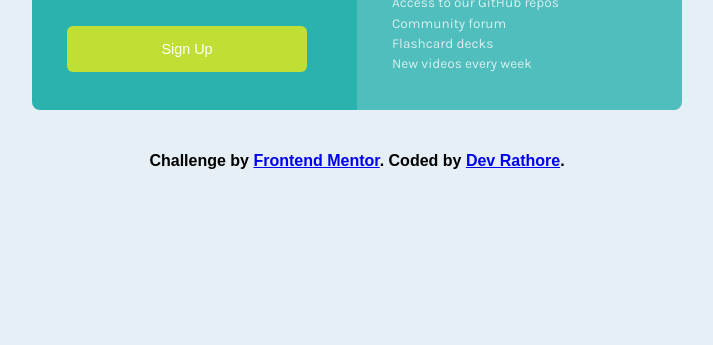
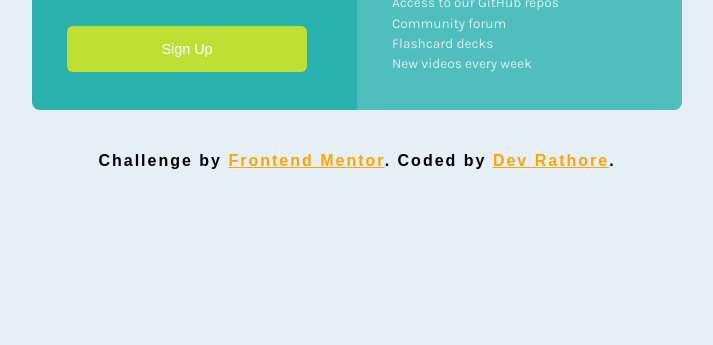
Before and after one commit to GitHub-dev12345/Single-price-grid-component, a plain HTML site: page index.html in a window 1280 px wide. Shown: the part 486-831 px from the top of the page, without its empty margins (283-996 px from the left). Drawn offline with Linux system fonts and the light colour scheme.

Commit message:
add the profile links in html file & update the footer css code

```diff
--- a/index.html
+++ b/index.html
@@ -41,8 +41,8 @@
   </main>
   <footer>
     <p class="attribution">
-      Challenge by <a href="https://github.com/GitHub-dev12345" target="_blank">Frontend Mentor</a>.
-      Coded by <a href="#">Dev Rathore</a>.
+      Challenge by <a href="https://www.frontendmentor.io/profile/GitHub-dev12345" target="_blank">Frontend Mentor</a>.
+      Coded by <a href="https://github.com/GitHub-dev12345">Dev Rathore</a>.
     </p>
   </footer>
 </body>
--- a/style.css
+++ b/style.css
@@ -162,13 +162,16 @@ footer{
     padding: 20px;
     margin: 20px auto;
     text-align: center;
+    letter-spacing: 2px;
 }
-
 footer a{
+    cursor: pointer;
+    color: orange;
+}
+footer a:hover{
     text-decoration: underline;
-    cursor: pointer;
+    color: red;
 }
-
 
 /* Responsive CSS Code */
 @media  all and (max-width: 1500px) {
@@ -199,6 +202,11 @@ footer a{
     }
 }
 
+@media screen and (max-width: 599px) {
+    footer{
+        line-height: 1.9;
+    }
+}
 @media all and (max-width: 400px) {
     .item-1 .main-heading{
         font-size: 1.3rem;
```
